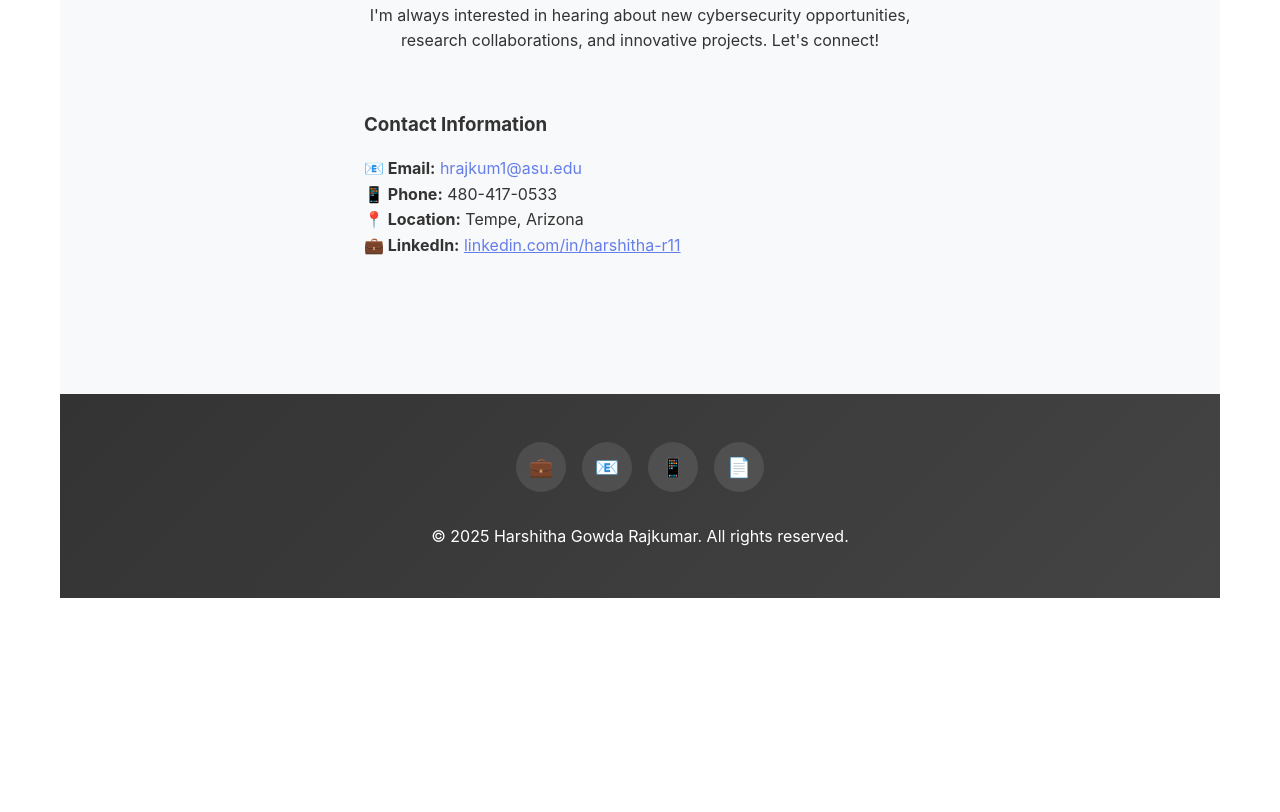
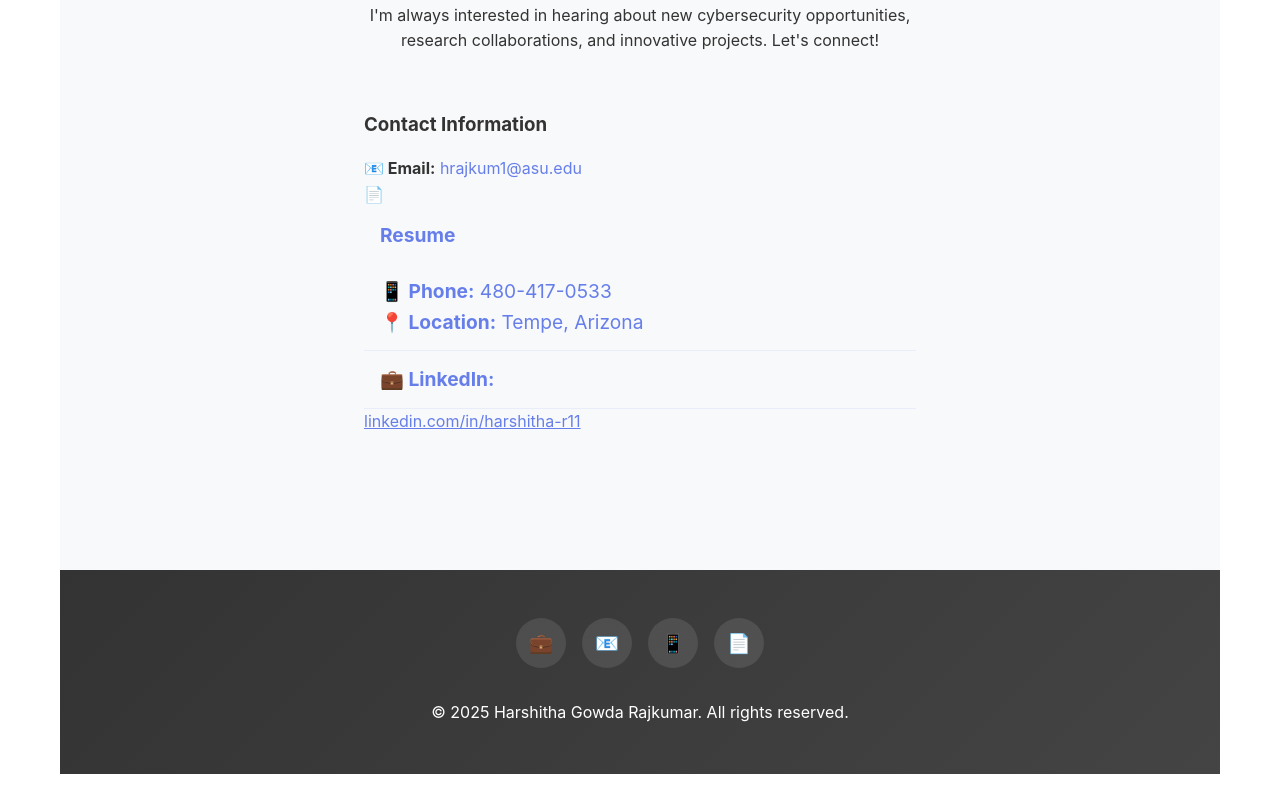
Before and after one commit to harshitha558/Portfolio, a plain HTML site: page index.html in a window 1280 px wide. Shown: the part 9689-10501 px from the top of the page. Before the commit the page ends 10367 px from the top, so only its background shows below. Drawn offline with Linux system fonts and the light colour scheme.

Commit message:
Update index.html

```diff
--- a/index.html
+++ b/index.html
@@ -1188,7 +1188,10 @@
                 <div style="margin: 2rem 0; padding: 1.5rem; background: #f8f9fa; border-radius: 10px; text-align: left;">
                     <h3 style="margin-bottom: 1rem; color: #333;">Contact Information</h3>
                     <p><strong>📧 Email:</strong> <a href="mailto:hrajkum1@asu.edu" style="color: #667eea; text-decoration: none;">hrajkum1@asu.edu</a></p>
-                    <p><strong>📱 Phone:</strong> 480-417-0533</p>
+                    <p><strong> 📄 <a href="https://drive.google.com/file/d/15QkxEcR2UIzCEIl5FEGGwBhUMfhkf5cT/view?usp=sharing" class="contact-item-left" target="_blank">
+                        Resume
+                    </strong></p>
+                        <p><strong>📱 Phone:</strong> 480-417-0533</p>
                     <p><strong>📍 Location:</strong> Tempe, Arizona</p>
                     <p><strong>💼 LinkedIn:</strong> <a href="https://www.linkedin.com/in/harshitha-r11" style="color: #667eea;">linkedin.com/in/harshitha-r11</a></p>
                 </div>
```
